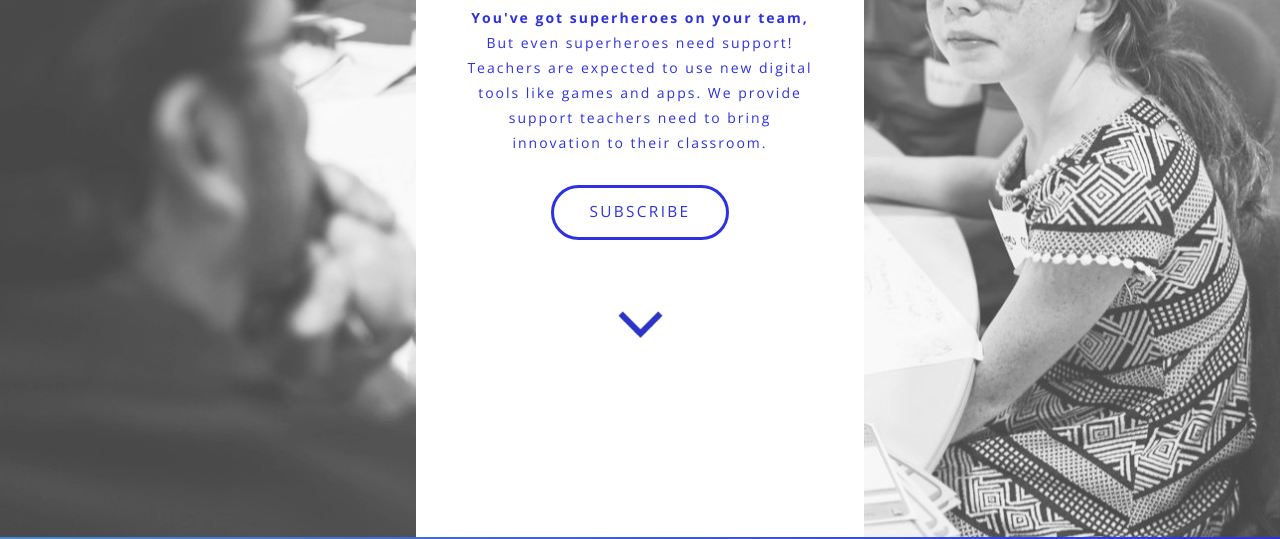
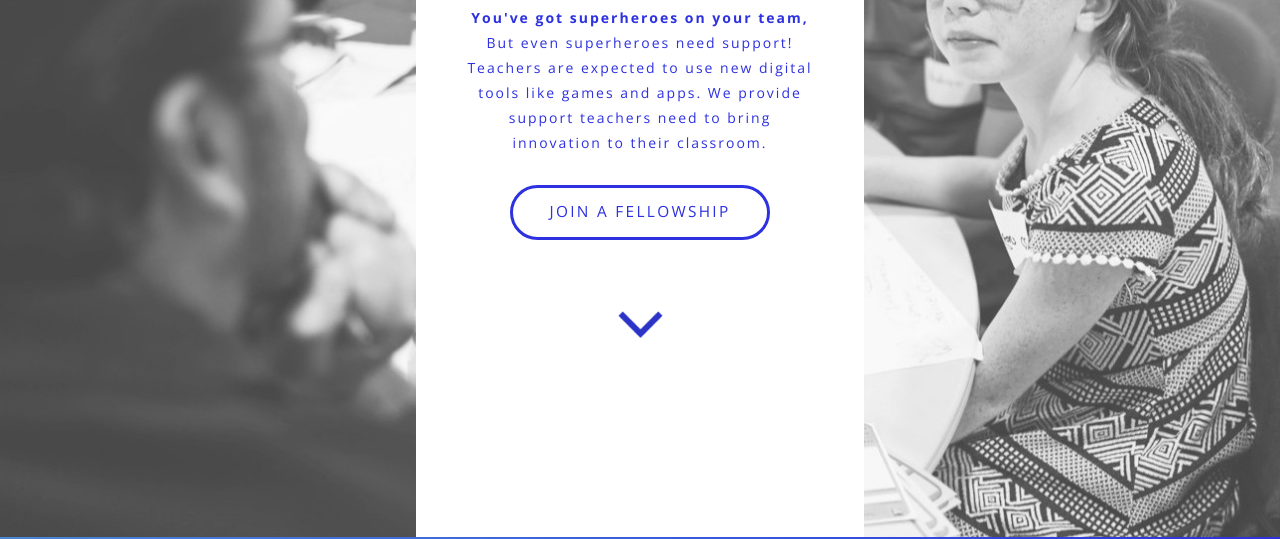
Before and after one commit to fielddaylab/fellowships, a website: page index.html in a window 1280 px wide. Shown: the part 263-802 px from the top of the page. Drawn offline with nearby package versions, Linux system fonts and the light colour scheme.

Commit message:
top CTA now scrolls to fellowships, contact us email changed to Jim's email

```diff
--- a/index.html
+++ b/index.html
@@ -38,8 +38,8 @@
       <span class="bold">You've got superheroes on your team,</span><br>But even superheroes need support! Teachers are expected to use new digital tools like games and apps. We provide support teachers need to bring innovation to their classroom.
     </p>
     <p>
-      <a href="http://wisc.us11.list-manage.com/subscribe?u=41e606b89f5a8bc633e161cf3&id=af011e466d" target="_blank" class="button fd_blue">
-        Subscribe
+      <a href="#games" target="_blank" class="button fd_blue">
+        Join a Fellowship
       </a>
     </p>
     <p class="jumbotron-arrow-p">
@@ -539,7 +539,7 @@
     </div>
   </a>
   <div class="contact-fd">
-    <p>Have questions for Field Day? <a href="mailto:djgagnon@wisc.edu">Contact us!</a> </p>
+    <p>Have questions for Field Day? <a href="mailto:jmmathew@wisc.edu">Contact us!</a> </p>
   </div>
   <div class="fdl-footer-logos">
     <a href="http://www.wisc.edu/">
```
